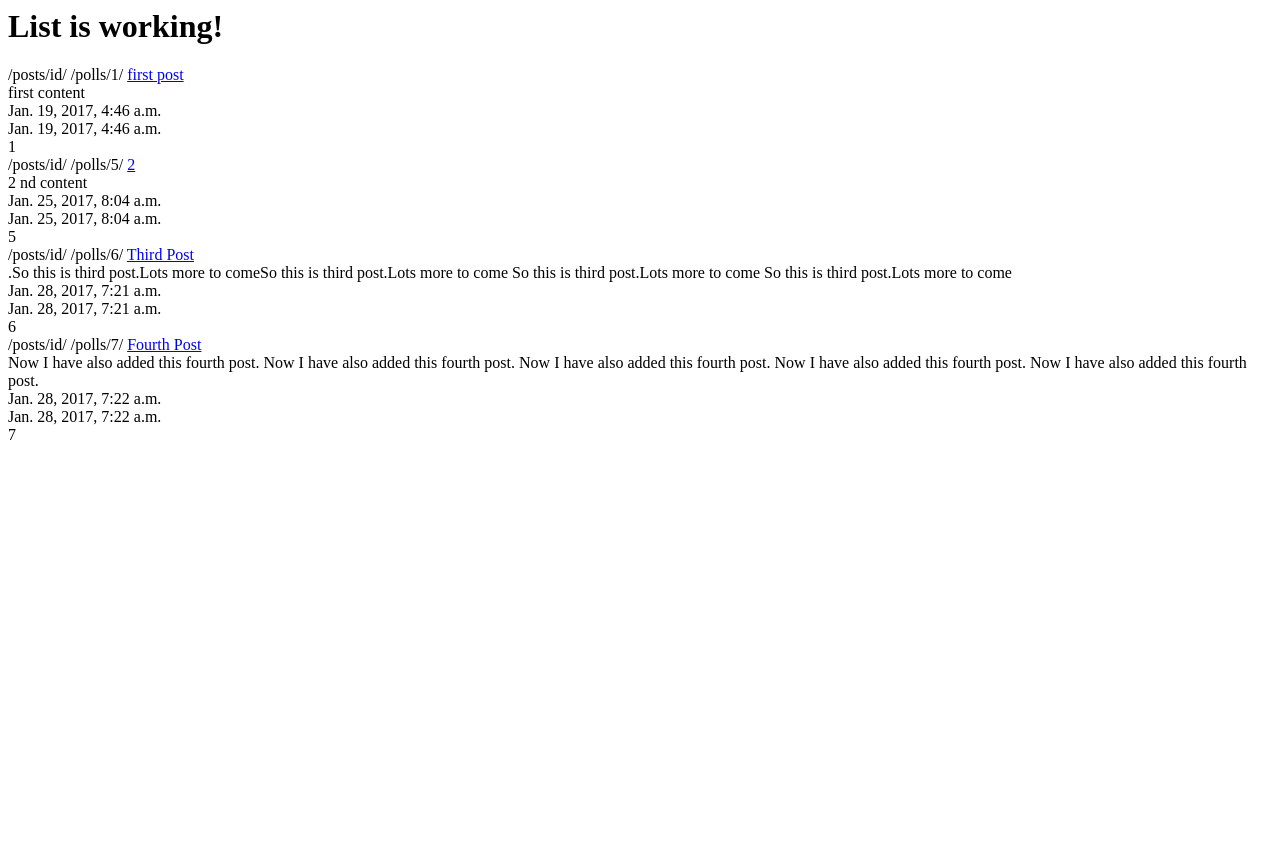
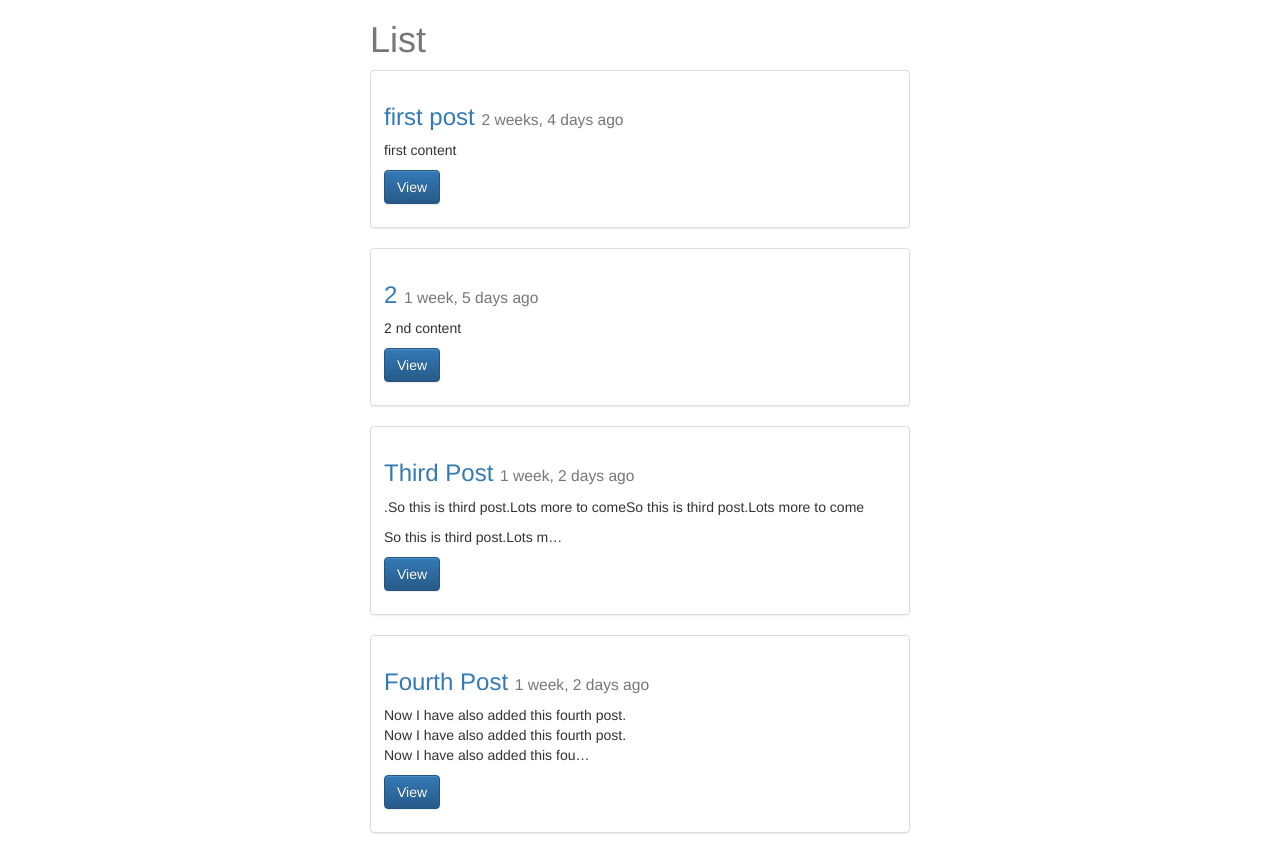
Before and after one commit to swetankbhardwaj/django_blog, a Django app: page /polls/ in a window 1280 px wide. Before the commit the page ends 440 px from the top, so only its background shows below. Run offline with Django 3.2, Linux system fonts and the light colour scheme; data comes from the database, SQL or seed files in the repository; both versions use the stored data as it was after the commit; some libraries are stand-ins or nearby versions.

Commit message:
Bootstrap added

```diff
--- a/src/pip-selfcheck.json
+++ b/src/pip-selfcheck.json
@@ -1 +1 @@
-{"last_check":"2017-01-19T04:14:44Z","pypi_version":"9.0.1"}
+{"last_check":"2017-01-28T06:21:50Z","pypi_version":"9.0.1"}
--- /dev/null
+++ b/src/static/css/base.css
@@ -0,0 +1,3 @@
+h1 {
+    color: #777777;
+}
--- a/src/templates/base.html
+++ b/src/templates/base.html
@@ -1,7 +1,13 @@
+{% load staticfiles %}
 <!--DOCTYPE html -->
 <html>
 	<head>
 	<title>{% block head_title %}Try Django 1.9{% endblock head_title %}</title>
+	<link rel="stylesheet" href="https://maxcdn.bootstrapcdn.com/bootstrap/3.3.6/css/bootstrap.min.css" integrity="sha384-1q8mTJOASx8j1Au+a5WDVnPi2lkFfwwEAa8hDDdjZlpLegxhjVME1fgjWPGmkzs7" crossorigin="anonymous">
+	<!-- Optional theme -->
+	<link rel="stylesheet" href="https://maxcdn.bootstrapcdn.com/bootstrap/3.3.6/css/bootstrap-theme.min.css" integrity="sha384-fLW2N01lMqjakBkx3l/M9EahuwpSfeNvV63J5ezn3uZzapT0u7EYsXMjQV+0En5r" crossorigin="anonymous">
+
+	<link rel='stylesheet' href='{% static "css/base.css" %}' />
 	<style>
 		{% block style %}{% endblock style %}
 	</style>
@@ -11,5 +17,7 @@
 		<div class='container'>
 			{% block content %}{% endblock content %}
 		</div>
+
+		<script src="https://maxcdn.bootstrapcdn.com/bootstrap/3.3.6/js/bootstrap.min.js" integrity="sha384-0mSbJDEHialfmuBBQP6A4Qrprq5OVfW37PRR3j5ELqxss1yVqOtnepnHVP9aJ7xS" crossorigin="anonymous"></script>
 	</body>
 </html>
--- a/src/templates/post_form.html
+++ b/src/templates/post_form.html
@@ -2,10 +2,13 @@
 
 
 {% block content %}
+<div class='col-sm-6 col-sm-offset-3'>
 <h1>Form</h1>
 
 <form method='POST' action=''>{% csrf_token %}
 {{ form.as_p }}
 <input type='submit' value='Create Post' />
+<input type='submit' class='btn btn-default' value='Create Post' />
 </form>
+</div>
 {% endblock content %}
--- a/src/templates/post_list.html
+++ b/src/templates/post_list.html
@@ -1,17 +1,26 @@
 {% extends "base.html" %}
 {% block content %}
 
-<h1>{{ title }} is working!</h1>
+<div class='col-sm-6 col-sm-offset-3'>
+    <h1>{{ title }}</h1>
+
 {% for obj in object_list %}
-/posts/id/
-{% url "posts:detail" id=obj.id %}
-<a href='{{ obj.get_absolute_url }}'>{{ obj.title }}</a><br/>
-{{ obj.content }}<br/>
-{{ obj.timestamp }}<br/>
-{{ obj.updated }}<br/>
-{{ obj.id }}<br/>
+<div class="row">
+  <div class="col-sm-12">
+    <div class="thumbnail">
+      <!-- <img src="..." alt="..."> -->
+      <div class="caption">
+        <h3><a href='{{ obj.get_absolute_url }}'>{{ obj.title }}</a> <small>{{ obj.timestamp|timesince }} ago</small></h3>
+        <p>{{ obj.content|linebreaks|truncatechars:120 }}</p>
+        <p><a href="{{ obj.get_absolute_url }}" class="btn btn-primary" role="button">View</a></p>
+      </div>
+    </div>
+  </div>
+<hr/>
+</div>
+{% endfor %}
 
-{% endfor %}
+</div>
 
 
 
--- a/src/trydjango19/urls.py
+++ b/src/trydjango19/urls.py
@@ -16,8 +16,14 @@ Including another URLconf
 """
 from django.conf.urls import url,include
 from django.contrib import admin
+from django.conf.urls.static import static
+from django.conf import settings
 
 urlpatterns = [
     url(r'^admin/', admin.site.urls),
     url(r'^polls/', include("polls.urls",namespace="posts")),
 ]
+
+
+if settings.DEBUG:
+    urlpatterns += static(settings.STATIC_URL, document_root=settings.STATIC_ROOT)
```
Also changed, not shown: src/templates/post_detail.html (+5 -6 lines), src/trydjango19/settings.py (+8 -0 lines), src/db.sqlite3, 3 other files.
